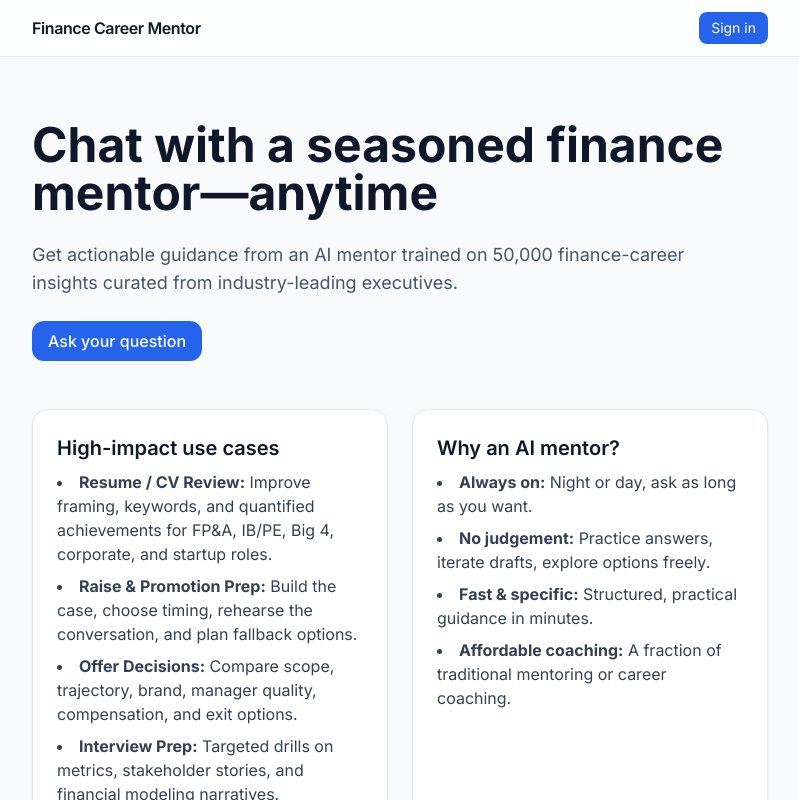
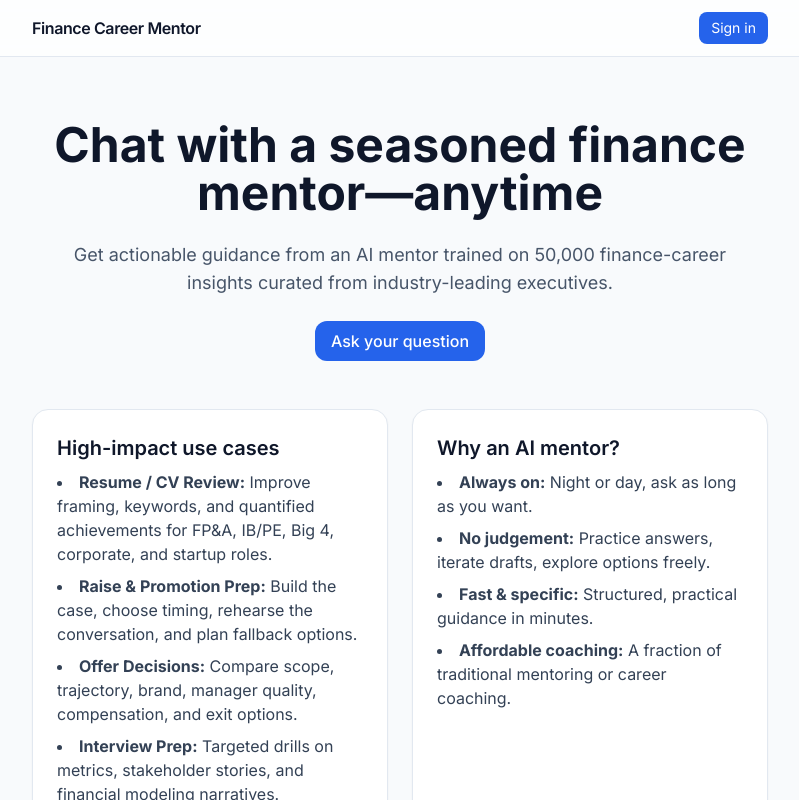
Before and after one commit to tomjdevine/financecareermentor, a Next.js app: page / in a window 1280 px wide. Shown: the top 800 px of the page, without its empty margins (240-1039 px from the left). Built offline with nearby package versions, Linux system fonts and the light colour scheme; no server answers.

Commit message:
Add files via upload

```diff
--- a/app/page.tsx
+++ b/app/page.tsx
@@ -12,11 +12,11 @@ export default function Home() {
   return (
     <main className="container py-16">
       {/* Hero */}
-      <section className="grid gap-6">
+      <section className="grid gap-6 text-center">
         <h1 className="text-4xl md:text-5xl font-bold leading-tight text-slate-900">
           Chat with a seasoned finance mentor—anytime
         </h1>
-        <h2 className="text-lg text-slate-600 max-w-2xl">
+        <h2 className="text-lg text-slate-600 max-w-2xl mx-auto">
           Get actionable guidance from an AI mentor trained on 50,000 finance-career insights curated from industry-leading executives.
         </h2>
         <div>
@@ -53,7 +53,7 @@ export default function Home() {
         </div>
       </section>
 
-      {/* Grounding */}
+      {/* Grounded */}
       <section className="card p-6 mt-6">
         <h3 className="text-xl font-semibold mb-2 text-slate-900">Grounded in real finance know-how</h3>
         <p className="text-slate-700">
```
